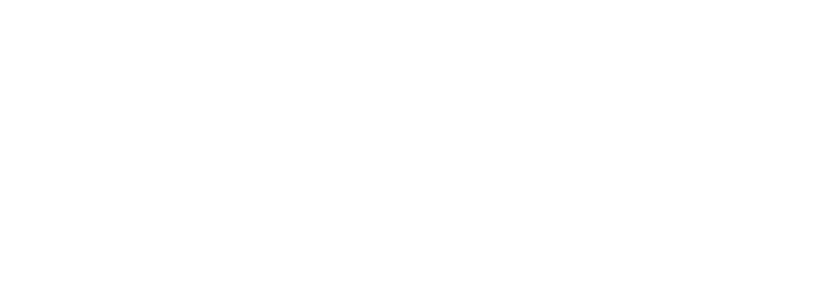
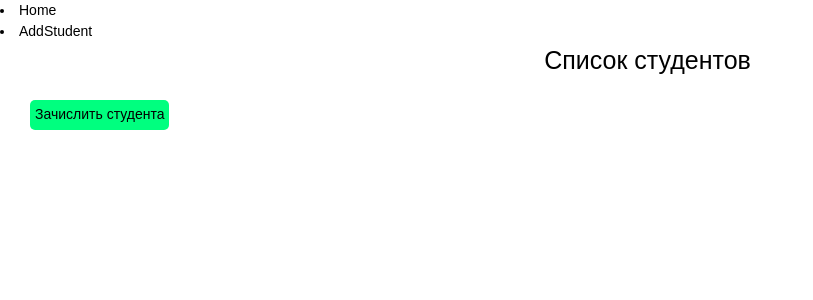
Before and after one commit to MirovaViktoria/Universite, a React (Create React App) app: page /addStudent in a window 1280 px wide. Before the commit this address had no page. Shown: the top 300 px of the page, without its empty margins (0-813 px from the left). Built offline with nearby package versions, Linux system fonts and the light colour scheme.

Commit message:
add routing addStudends

```diff
--- a/src/App.tsx
+++ b/src/App.tsx
@@ -3,13 +3,23 @@
 
 import { Routes, Route } from 'react-router';
 import Home from './components/routing/Home';
+import { Link } from 'react-router-dom';
+import AddStudents from './components/routing/addStudents';
 
 const App: FC = () => {
     return (
         <div className='App'>
+            <header>
+                <li>
+                    <Link to=''>Home</Link>
+                </li>
+                <li>
+                    <Link to='/addStudent'>AddStudent</Link>
+                </li>
+            </header>
             <Routes>
                 <Route path='/' element={<Home />} />
-                {/* <Route path='/addStudent' element = {< />}/> */}
+                <Route path='/addStudent' element={<AddStudents />} />
             </Routes>
         </div>
     );
--- a/src/components/routing/Home.tsx
+++ b/src/components/routing/Home.tsx
@@ -1,5 +1,4 @@
 import React, { FC, useEffect, useState } from 'react';
-import AddStudentsForm from '../students/AddStudents';
 import { Rector, Student, Teacher } from '../models';
 import '../../index.css';
 
@@ -52,11 +51,6 @@
     }, [rectorsList]);
 
     //!!!!! ADD, DELETE, UPDATE STUDENTS
-
-    const addStudent = (newStudent: Student) => {
-        setStudentsList([...studentsList, newStudent]);
-    };
-
     const updateStudent = (newStudent: Student) => {
         setStudentsList(
             studentsList.map((student) =>
@@ -117,16 +111,8 @@
 
     return (
         <div className='Home'>
-            <div className='title'>
-                <span>Univesite : Black Bern</span>
-            </div>
             <div className='student'>
                 <h2 className='student_title'>Список студентов</h2>
-                <AddStudentsForm
-                    addStudent={addStudent}
-                    teacherList={teachersList}
-                />
-
                 <DisplayStudents
                     teacherList={teachersList}
                     studentsList={studentsList}
--- /dev/null
+++ b/src/components/routing/addStudents.tsx
@@ -0,0 +1,54 @@
+import React, { FC, useEffect, useState } from 'react';
+import AddStudentsForm from '../students/AddStudents';
+import { Student, Teacher } from '../models';
+import '../../index.css';
+//!!!!!!!!!!!!!!!!!
+const AddStudents: FC = () => {
+    const [studentsList, setStudentsList] = useState<Student[]>([]);
+    const [teachersList, setTeachersList] = useState<Teacher[]>([]);
+
+    //!!!LocalStorage Students
+
+    useEffect(() => {
+        const items = localStorage.getItem('studentsList')!;
+        setStudentsList(JSON.parse(items));
+    }, [setStudentsList]);
+
+    useEffect(() => {
+        const json = JSON.stringify(studentsList);
+        localStorage.setItem('studentsList', json);
+    }, [studentsList]);
+
+    //!!!!! ADD, DELETE, UPDATE STUDENTS
+
+    const addStudent = (newStudent: Student) => {
+        setStudentsList([...studentsList, newStudent]);
+    };
+
+    //!!!LocalStorage Teachers
+
+    useEffect(() => {
+        const items = localStorage.getItem('teachersList')!;
+        setTeachersList(JSON.parse(items));
+    }, [setTeachersList]);
+
+    useEffect(() => {
+        const json = JSON.stringify(teachersList);
+        localStorage.setItem('teachersList', json);
+    }, [teachersList]);
+    //!!!
+
+    return (
+        <div className='Home'>
+            <div className='student'>
+                <h2 className='student_title'>Список студентов</h2>
+                <AddStudentsForm
+                    addStudent={addStudent}
+                    teacherList={teachersList}
+                />
+            </div>
+        </div>
+    );
+};
+
+export default AddStudents;
```
Also changed, not shown: routes.tsx (added).
